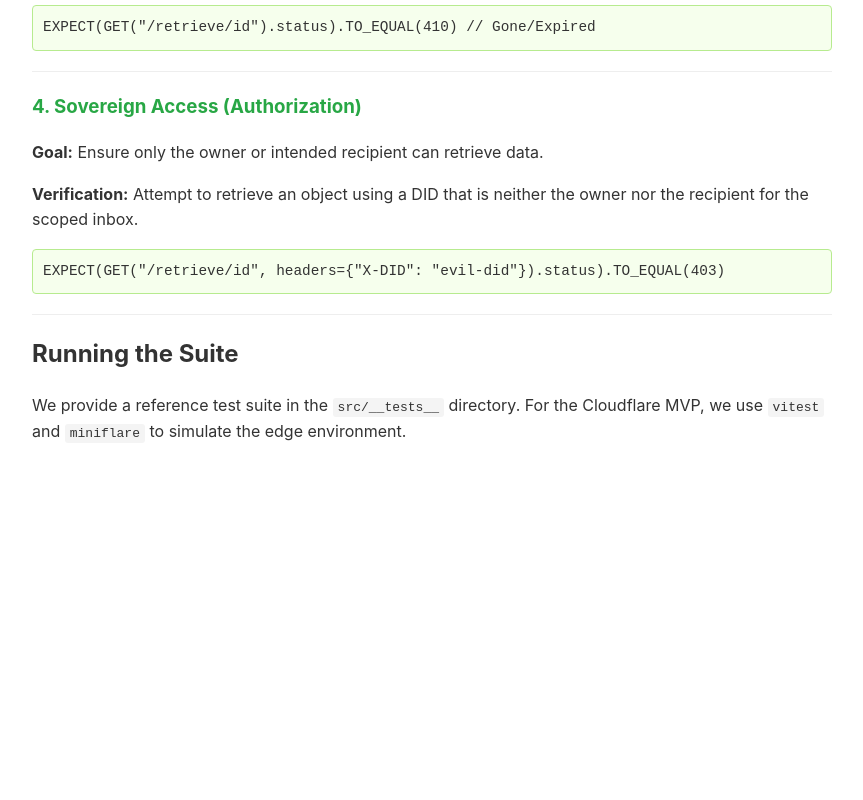
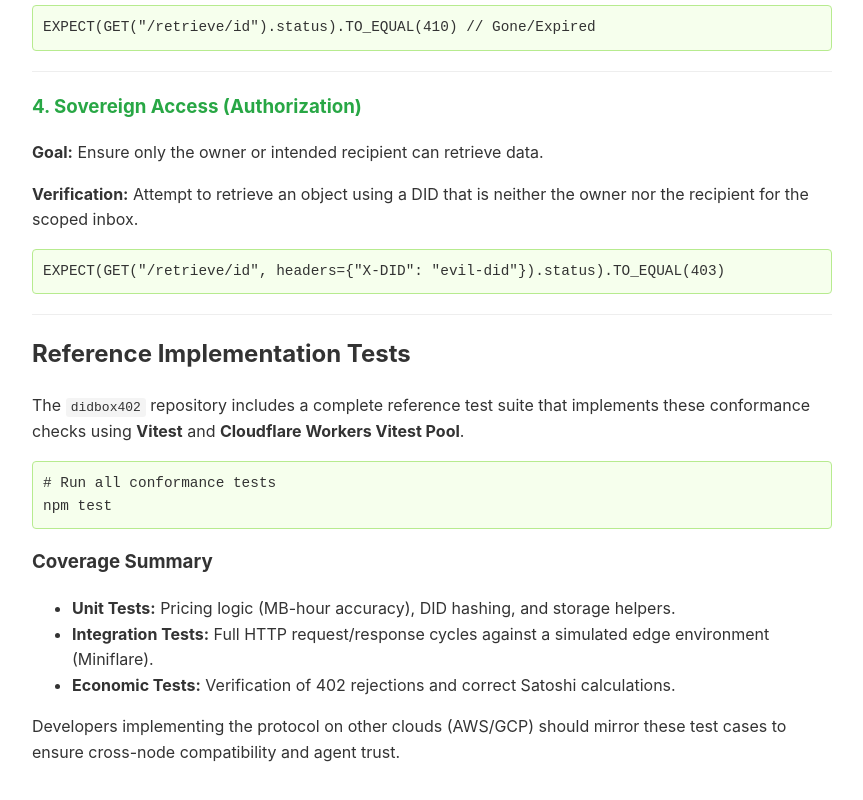
Before and after one commit to abundantfrontier/didbox402, a website: page docs/verification.html in a window 1280 px wide. Shown: the part 887-1687 px from the top of the page, without its empty margins (208-1071 px from the left). Before the commit the page ends 1372 px from the top, so only its background shows below. Drawn offline with Linux system fonts and the light colour scheme.

Commit message:
documented the tests

```diff
--- a/docs/verification.html
+++ b/docs/verification.html
@@ -47,7 +47,21 @@
         <div class="assertion">EXPECT(GET("/retrieve/id", headers={"X-DID": "evil-did"}).status).TO_EQUAL(403)</div>
     </div>
 
-    <h2>Running the Suite</h2>
-    <p>We provide a reference test suite in the <code>src/__tests__</code> directory. For the Cloudflare MVP, we use <code>vitest</code> and <code>miniflare</code> to simulate the edge environment.</p>
+    <h2>Reference Implementation Tests</h2>
+    <p>The <code>didbox402</code> repository includes a complete reference test suite that implements these conformance checks using <strong>Vitest</strong> and <strong>Cloudflare Workers Vitest Pool</strong>.</p>
+
+    <div class="assertion">
+        # Run all conformance tests<br>
+        npm test
+    </div>
+
+    <h3>Coverage Summary</h3>
+    <ul>
+        <li><strong>Unit Tests:</strong> Pricing logic (MB-hour accuracy), DID hashing, and storage helpers.</li>
+        <li><strong>Integration Tests:</strong> Full HTTP request/response cycles against a simulated edge environment (Miniflare).</li>
+        <li><strong>Economic Tests:</strong> Verification of 402 rejections and correct Satoshi calculations.</li>
+    </ul>
+
+    <p>Developers implementing the protocol on other clouds (AWS/GCP) should mirror these test cases to ensure cross-node compatibility and agent trust.</p>
 </body>
 </html>
```
